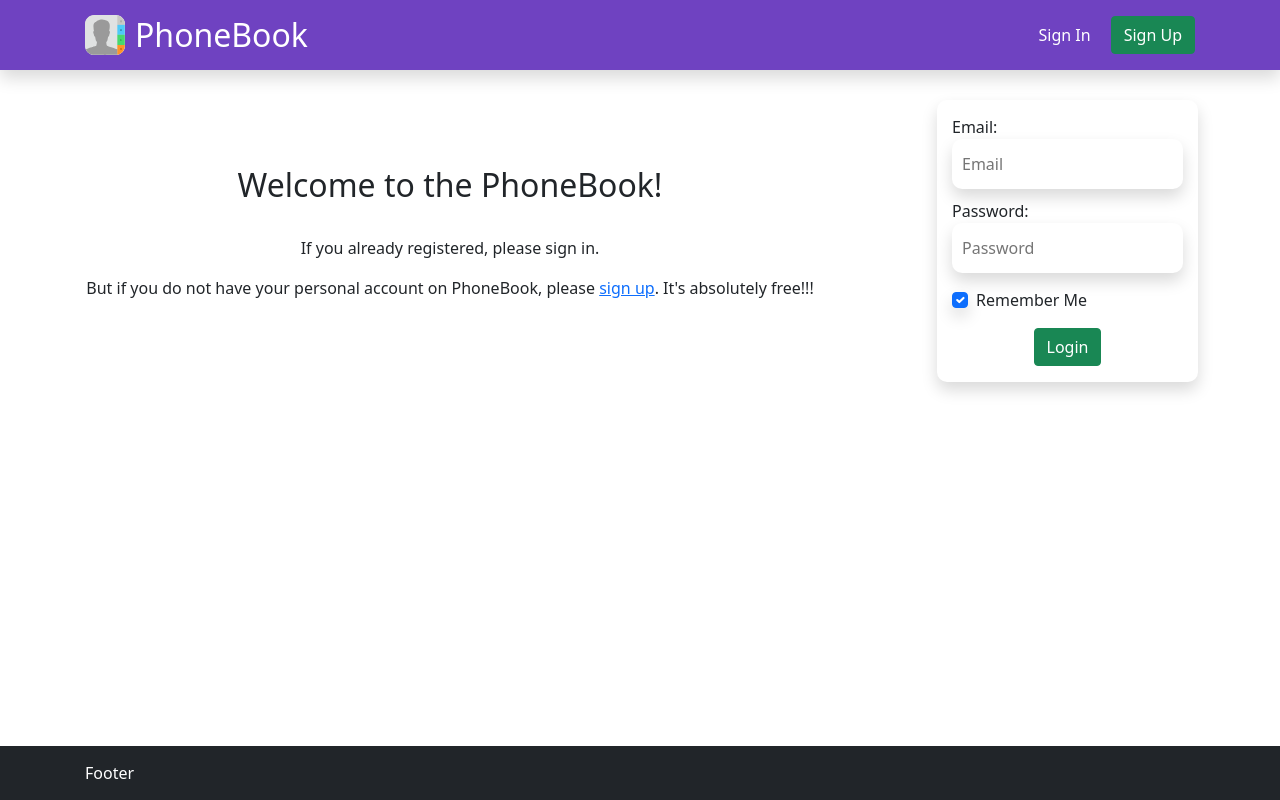
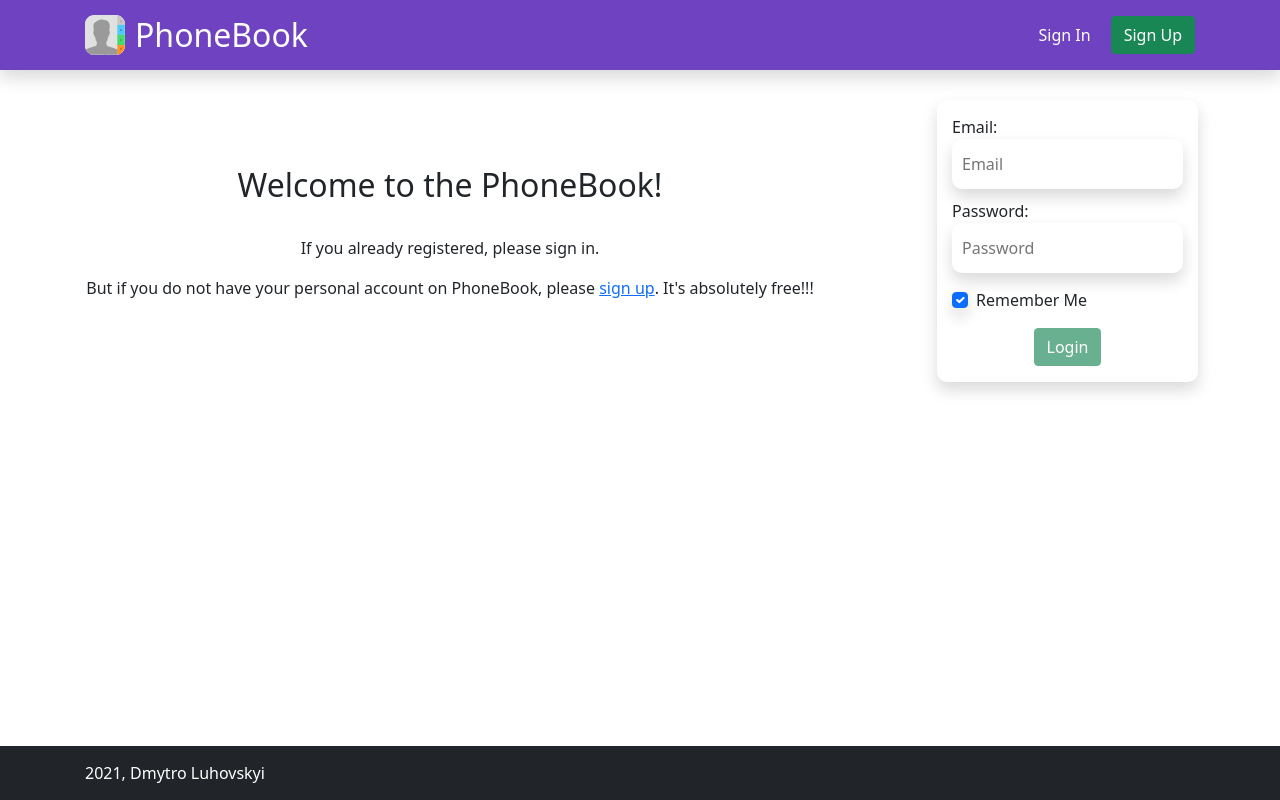
Before and after one commit to mrfunkster/phone-book, a React (Create React App) app: page /login in a window 1280 px wide. Built offline with nearby package versions, Linux system fonts and the light colour scheme.

Commit message:
added a 404 page

```diff
--- a/src/App/Footer/Footer.js
+++ b/src/App/Footer/Footer.js
@@ -7,7 +7,7 @@ const Footer = () => {
         <footer className="bg-dark">
             <div className="container">
                 <div className="row">
-                    <div className="col">Footer</div>
+                    <div className="col">2021, Dmytro Luhovskyi</div>
                 </div>
             </div>
         </footer>
--- a/src/App/Main/Account.js
+++ b/src/App/Main/Account.js
@@ -19,9 +19,11 @@ const Account = ({
             <div className="row">
                 <div className="col">
                     <h2 className="text-centered">Account Page</h2>
+                    <br/>
                     <div className="main-description">
                             <h3 style={{textAlign: 'center'}}>Your account info:</h3>
                         </div>
+                        <br/>
                         <div className="account-info">
                             <div className="row">
                                 <div className="col input-name">
@@ -50,10 +52,13 @@ const Account = ({
                     </div>
                 </div>
             </div>
+            <br/>
             <div className="row">
-                <button className="btn btn-success"
-                    onClick={() => history.push("/")}
-                >Go to My PhoneBook page</button>
+                <div className="col flex justify-content-center">
+                    <button className="btn btn-success"
+                        onClick={() => history.push("/")}
+                    >Go to My PhoneBook page</button>
+                </div>
             </div>
             <ScrollToTopOnMount />
         </motion.div>
--- a/src/App/Main/LoginForm.js
+++ b/src/App/Main/LoginForm.js
@@ -151,7 +151,9 @@ class LoginForm extends Component {
                     <div className="button-input">
                         {
                             !loginLoader ?
-                                <button className="btn btn-success">Login</button>
+                                <button className="btn btn-success"
+                                    disabled={!this.state.email.length || !this.state.password.length}
+                                >Login</button>
                             : <div className="spinner-border text-success" role="status"></div>
                         }
                     </div>
--- a/src/App/Main/Main.js
+++ b/src/App/Main/Main.js
@@ -12,6 +12,7 @@ import Account from './Account';
 import CreateContact from './CreateContact';
 import { hideMobilePreview } from '../../common/store/action';
 import { enableBodyScroll } from 'body-scroll-lock';
+import PageNotFound from './PageNotFound';
 
 const Main = ({
     isLogged,
@@ -44,6 +45,7 @@ const Main = ({
                     <Route path="/createcontact">
                         {isLogged ? <CreateContact /> : <Redirect to="/login"/>}
                     </Route>
+                    <Route path='*' component={PageNotFound}/>
                 </Switch>
             </AnimatePresence>
         </main>
--- a/src/App/Main/PageNotFound.js
+++ b/src/App/Main/PageNotFound.js
@@ -1,4 +1,5 @@
 import { motion } from 'framer-motion';
+import history from '../../common/components/history';
 import ScrollToTopOnMount from '../../common/components/ScrollToTopOnMount';
 
 const PageNotFound = () => {
@@ -11,7 +12,17 @@ const PageNotFound = () => {
         >
             <div className="row">
                 <div className="col">
-                    <h2 className="text-centered">404</h2>
+                    <h2 className="text-centered">Ooooops! <span className="text-danger">404</span>.</h2>
+                    <br/>
+                    <p style={{textAlign: 'center'}}>It looks like "<span className="text-success fw-bold">{document.location.host}/</span><span className="text-danger fw-bold">{history.location.pathname.substr(1)}</span>" are wrong adress!</p>
+                    <br/>
+                </div>
+            </div>
+            <div className="row">
+                <div className="col flex justify-content-center">
+                    <button className="btn btn-success"
+                        onClick={() => history.push("/")}
+                    >Go to My PhoneBook page</button>
                 </div>
             </div>
             <ScrollToTopOnMount />
--- a/src/App/Main/Registration.js
+++ b/src/App/Main/Registration.js
@@ -2,6 +2,7 @@ import React from 'react';
 import { motion } from 'framer-motion';
 import RegisterForm from './RegisterForm';
 import ScrollToTopOnMount from '../../common/components/ScrollToTopOnMount';
+import { Link } from 'react-router-dom';
 
 const Registration = () => {
     return (
@@ -13,7 +14,10 @@ const Registration = () => {
         >
             <div className="row space-between align-center">
                 <div className="col-sm-12 col-md-6 col-lg-8">
-                    <h2 className="text-centered">REGISTRATION</h2>
+                    <h2 className="text-centered">Registration</h2>
+                    <br/>
+                    <p className="text-centered">Welcome to the PhoneBook. This application can help you store all your contacts in the cloud.</p>
+                    <p className="text-centered">If you already have your personal account on PhoneBook, please <Link to="login">login</Link>.</p>
                 </div>
                 <div className="col-sm-12 col-md-6 col-lg-3">
                     <RegisterForm />
```
